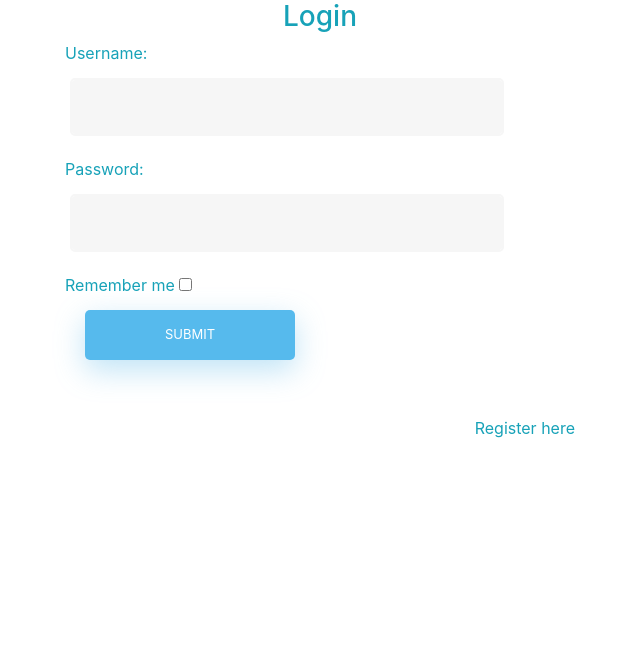
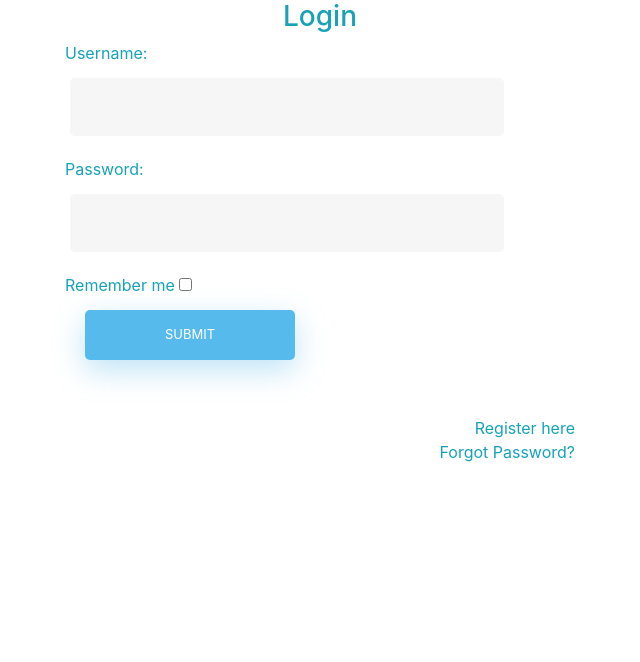
Before and after one commit to Baistan/Online-delivery, a Django app: page /login/ in a window 1280 px wide. Shown: the part 90-752 px from the top of the page, without its empty margins (320-960 px from the left). Run offline with Django 3.2, Linux system fonts and the light colour scheme; some libraries are stand-ins or nearby versions.

Commit message:
created tab 'Forgot Password'

```diff
--- a/OnLineShop/store/templates/store/login.html
+++ b/OnLineShop/store/templates/store/login.html
@@ -35,7 +35,10 @@
                                 <input type="submit" name="submit" class="btn btn-info btn-md" value="submit">
                             </div>
                             <div id="register-link" class="text-right">
-                                <a href="#" class="text-info">Register here</a>
+                                <a href="{% url 'register' %}" class="text-info">Register here</a>
+                            </div>
+                            <div id="register-link" class="text-right">
+                                <a href="{% url 'password_reset' %}" class="text-info">Forgot Password?</a>
                             </div>
                         </form>
                     </div>
```
